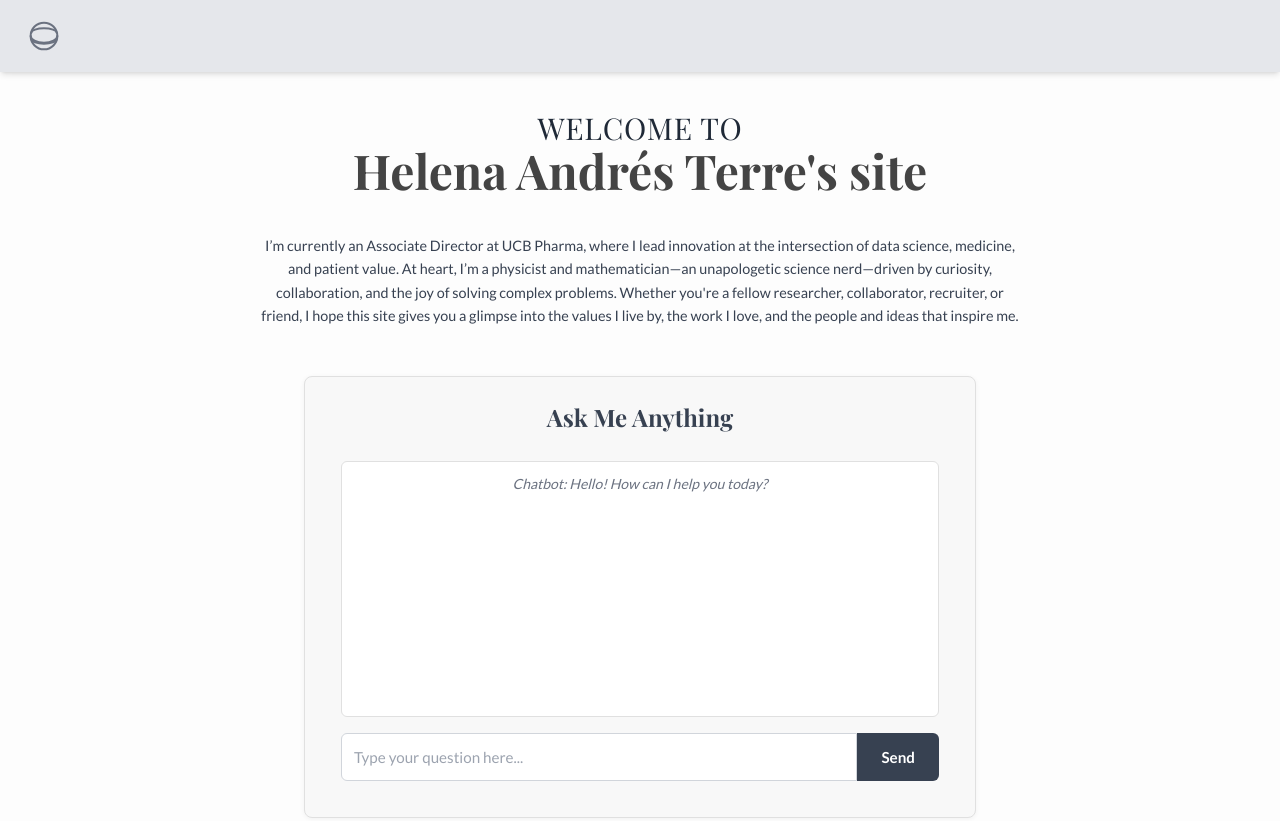
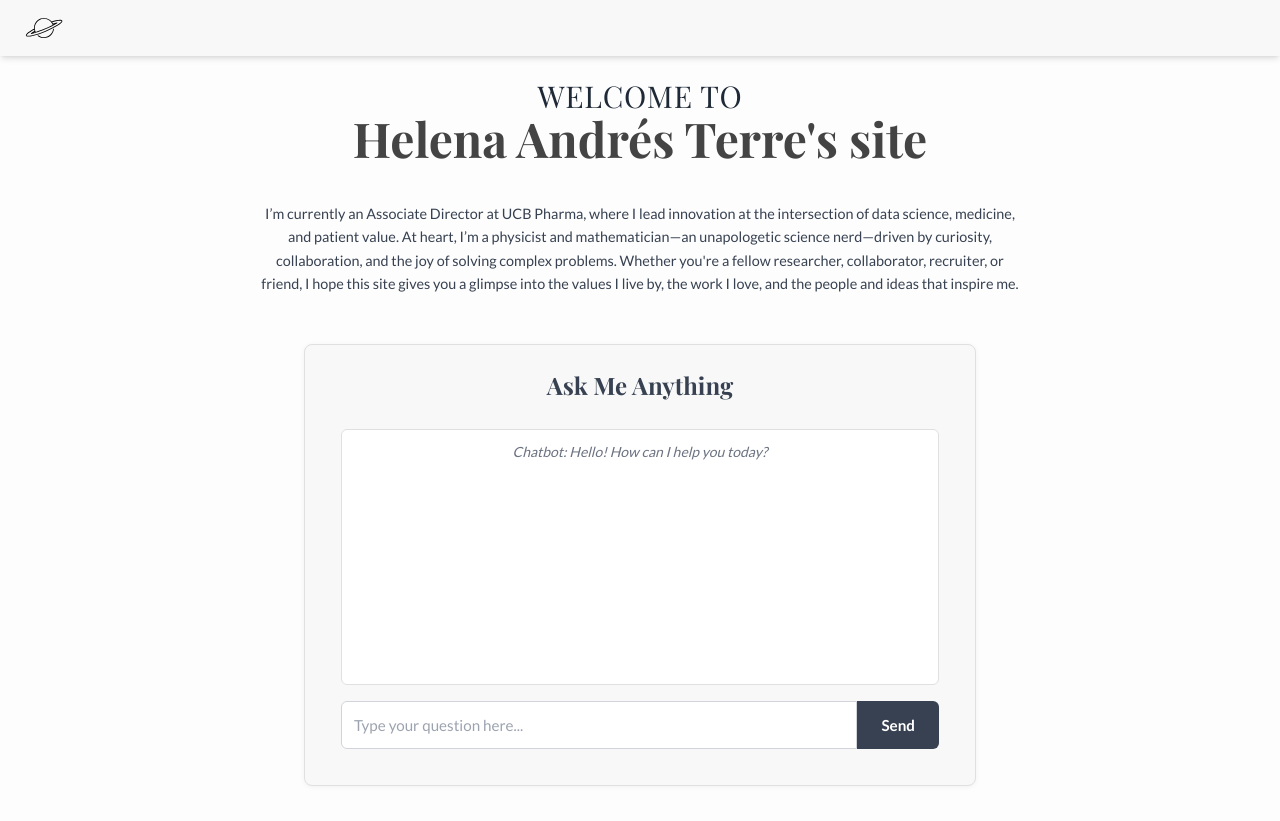
Before and after one commit to helenaandres/helenaandres.github.io, a plain HTML site: page index.html in a window 1280 px wide. Shown: the top 821 px of the page. Drawn offline with nearby package versions, Linux system fonts and the light colour scheme.

Commit message:
Changed style front page & added image

```diff
--- a/index.html
+++ b/index.html
@@ -1,3 +1,4 @@
+<!-- index.html: Minimalist Landing Page -->
 <!DOCTYPE html>
 <html lang="en">
 <head>
@@ -22,7 +23,7 @@
 
         /* Header specific styles */
         .header-bg {
-            background-color: #E5E7EB; /* Lighter pastel grey for header */
+            background-color: #F8F8F8; /* Lighter pastel grey, matching chatbot background */
         }
         .header-logo {
             display: flex;
@@ -30,6 +31,12 @@
             justify-content: center;
             width: 2.5rem; /* Size of the Saturn icon */
             height: 2.5rem;
+        }
+        .header-logo img {
+            width: 100%;
+            height: 100%;
+            object-fit: contain; /* Ensure the image fits within the defined logo area */
+            filter: grayscale(100%) brightness(50%); /* Make it grey and slightly darker if needed */
         }
         .burger-icon {
             display: flex;
@@ -210,15 +217,13 @@
 </head>
 <body class="flex flex-col min-h-screen items-center p-0">
     <!-- Header -->
-    <header class="header-bg w-full py-4 px-6 flex justify-between items-center shadow-md fixed top-0 left-0 z-10">
+    <header class="header-bg w-full py-2 px-6 flex justify-between items-center shadow-md fixed top-0 z-10">
         <a href="index.html" class="header-logo">
-            <!-- Saturn SVG Icon -->
-            <svg width="32" height="32" viewBox="0 0 24 24" fill="none" xmlns="http://www.w3.org/2000/svg">
-                <path d="M12 2C6.47715 2 2 6.47715 2 12C2 17.5228 6.47715 22 12 22C17.5228 22 22 17.5228 22 12C22 6.47715 17.5228 2 12 2Z" stroke="#6B7280" stroke-width="1.5" stroke-linecap="round" stroke-linejoin="round"/>
-                <path d="M22 12C22 14.7614 17.5228 17 12 17C6.47715 17 2 14.7614 2 12" stroke="#6B7280" stroke-width="1.5" stroke-linecap="round" stroke-linejoin="round"/>
-                <path d="M2.5 14.5C2.5 16.2905 6.85786 17.75 12 17.75C17.1421 17.75 21.5 16.2905 21.5 14.5" stroke="#6B7280" stroke-width="1.5" stroke-linecap="round" stroke-linejoin="round"/>
-                <path d="M2.5 9.5C2.5 7.70954 6.85786 6.25 12 6.25C17.1421 6.25 21.5 7.70954 21.5 9.5" stroke="#6B7280" stroke-width="1.5" stroke-linecap="round" stroke-linejoin="round"/>
-            </svg>
+            <!-- Saturn Image Icon -->
+            <img src="photos\planet.svg"
+                 alt="Saturn Icon"
+                 onerror="this.onerror=null;this.src='https://placehold.co/32x32/E0E0E0/6B7280?text=Saturn';"
+                 style="filter: grayscale(100%) brightness(50%);">
         </a>
         <div class="burger-icon md:hidden" id="burgerIcon">
             <div></div>
@@ -237,7 +242,7 @@
         <a href="portfolio.html">Portfolio & Insights</a>
     </nav>
 
-    <main class="flex flex-col items-center justify-center text-center flex-grow w-full max-w-4xl mx-auto pt-24 pb-12 px-4"> <!-- Added pt-24 for header clearance -->
+    <main class="flex flex-col items-center justify-center text-center flex-grow w-full max-w-4xl mx-auto pt-16 pb-12 px-4"> <!-- Adjusted pt-16 for thinner header clearance -->
         <!-- Welcome Message -->
         <h1 class="text-4xl md:text-5xl font-extrabold text-gray-800 mb-10 leading-tight">
             <span class="uppercase text-2xl md:text-3xl font-normal tracking-wide">Welcome to</span> <br>
```
Also changed, not shown: photos/planet.svg (added).
